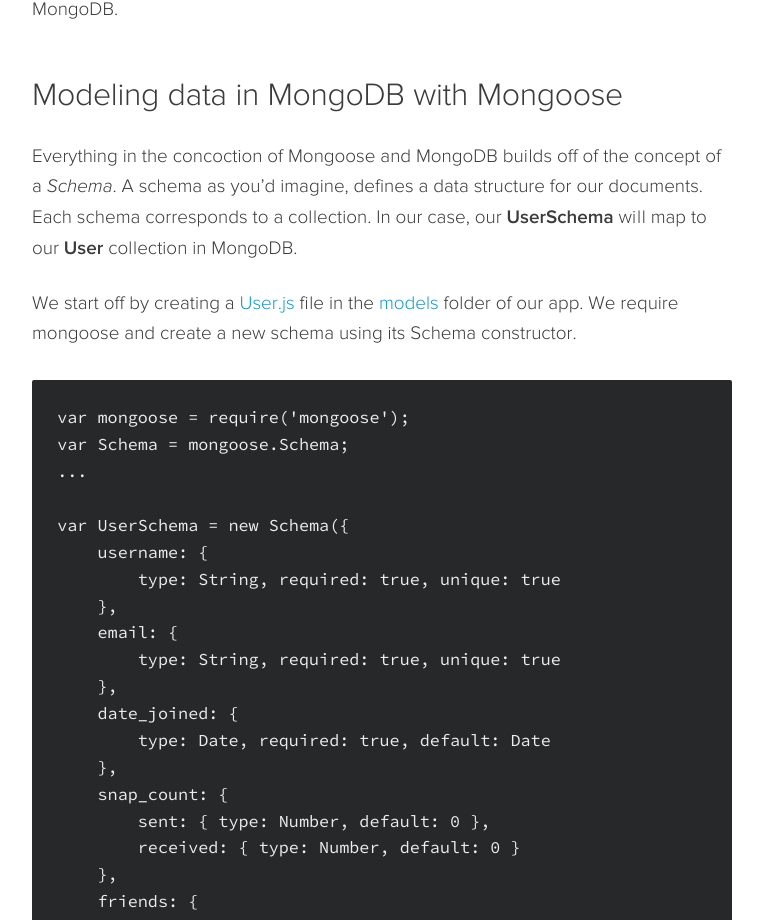
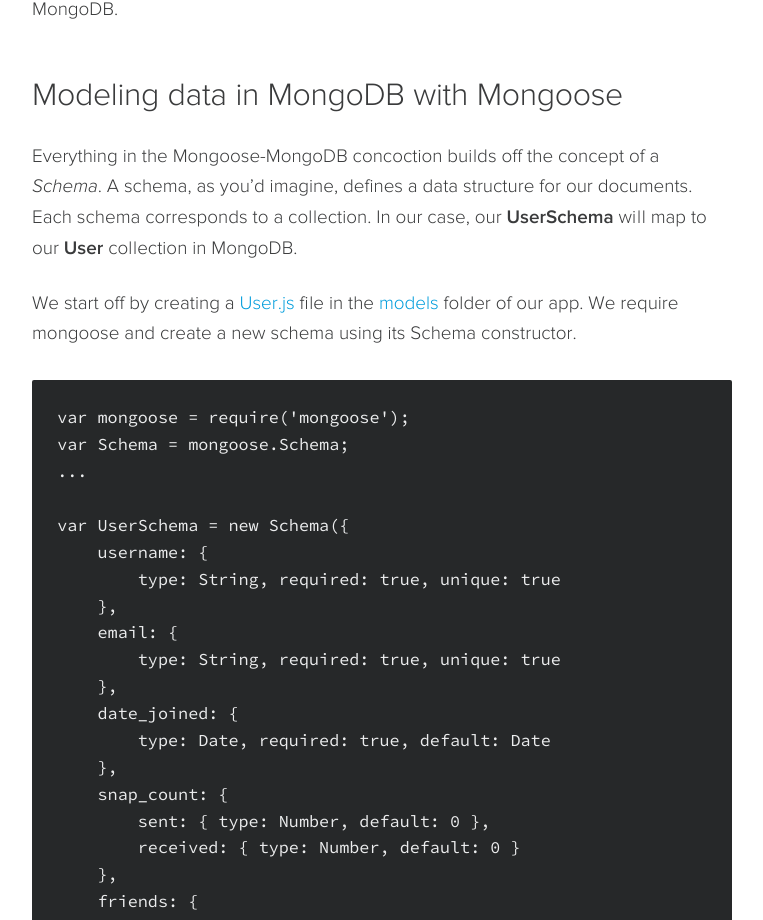
Before and after one commit to gaessaki/RedSnap, a plain HTML site: page compose2.html in a window 1280 px wide. Shown: the part 2691-3611 px from the top of the page, without its empty margins (258-1021 px from the left). Drawn offline with Linux system fonts and the light colour scheme; a script that the page names is missing.

Commit message:
Update compose2.html

```diff
--- a/compose2.html
+++ b/compose2.html
@@ -729,7 +729,7 @@
 	mongoose.connect(config.mongoURL, config.mongoOptions, function (err, res) {
     if (err) console.log(err)
     else console.log('Connection to MongoDB instance established')
-});</code></pre></div><p>If you haven’t already, you should run your app with <em>npm start</em> in the terminal to see if your connection works fine. If it does, we can start structuring our user data on MongoDB.</p><h2>Modeling data in MongoDB with Mongoose</h2><p>Everything in the concoction of Mongoose and MongoDB builds off of the concept of a <em>Schema</em>. A schema as you’d imagine, defines a data structure for our documents. Each schema corresponds to a collection. In our case, our <strong>UserSchema</strong> will map to our <strong>User</strong> collection in MongoDB.</p><p>We start off by creating a <a href="https://github.com/gaessaki/RedSnap/blob/master/RedSnap/RedSnap/models/User.js">User.js</a> file in the <a href="https://github.com/gaessaki/RedSnap/tree/master/RedSnap/RedSnap/models">models</a> folder of our app. We require mongoose and create a new schema using its Schema constructor.</p><div class="pre-wrapper"><pre><code>var mongoose = require('mongoose');
+});</code></pre></div><p>If you haven’t already, you should run your app with <em>npm start</em> in the terminal to see if your connection works fine. If it does, we can start structuring our user data on MongoDB.</p><h2>Modeling data in MongoDB with Mongoose</h2><p>Everything in the Mongoose-MongoDB concoction builds off the concept of a <em>Schema</em>. A schema, as you’d imagine, defines a data structure for our documents. Each schema corresponds to a collection. In our case, our <strong>UserSchema</strong> will map to our <strong>User</strong> collection in MongoDB.</p><p>We start off by creating a <a href="https://github.com/gaessaki/RedSnap/blob/master/RedSnap/RedSnap/models/User.js">User.js</a> file in the <a href="https://github.com/gaessaki/RedSnap/tree/master/RedSnap/RedSnap/models">models</a> folder of our app. We require mongoose and create a new schema using its Schema constructor.</p><div class="pre-wrapper"><pre><code>var mongoose = require('mongoose');
 var Schema = mongoose.Schema;
 ...
 
```
